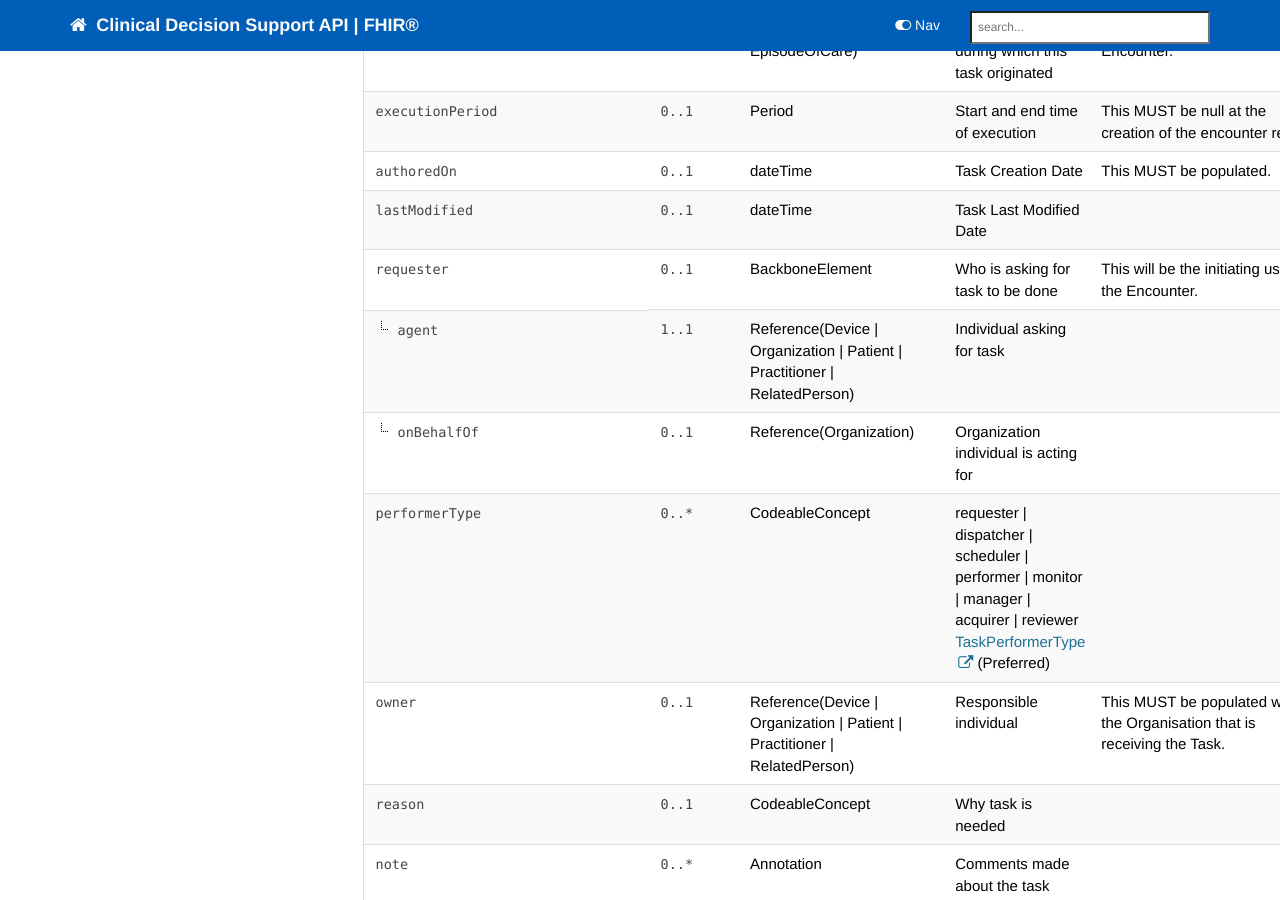
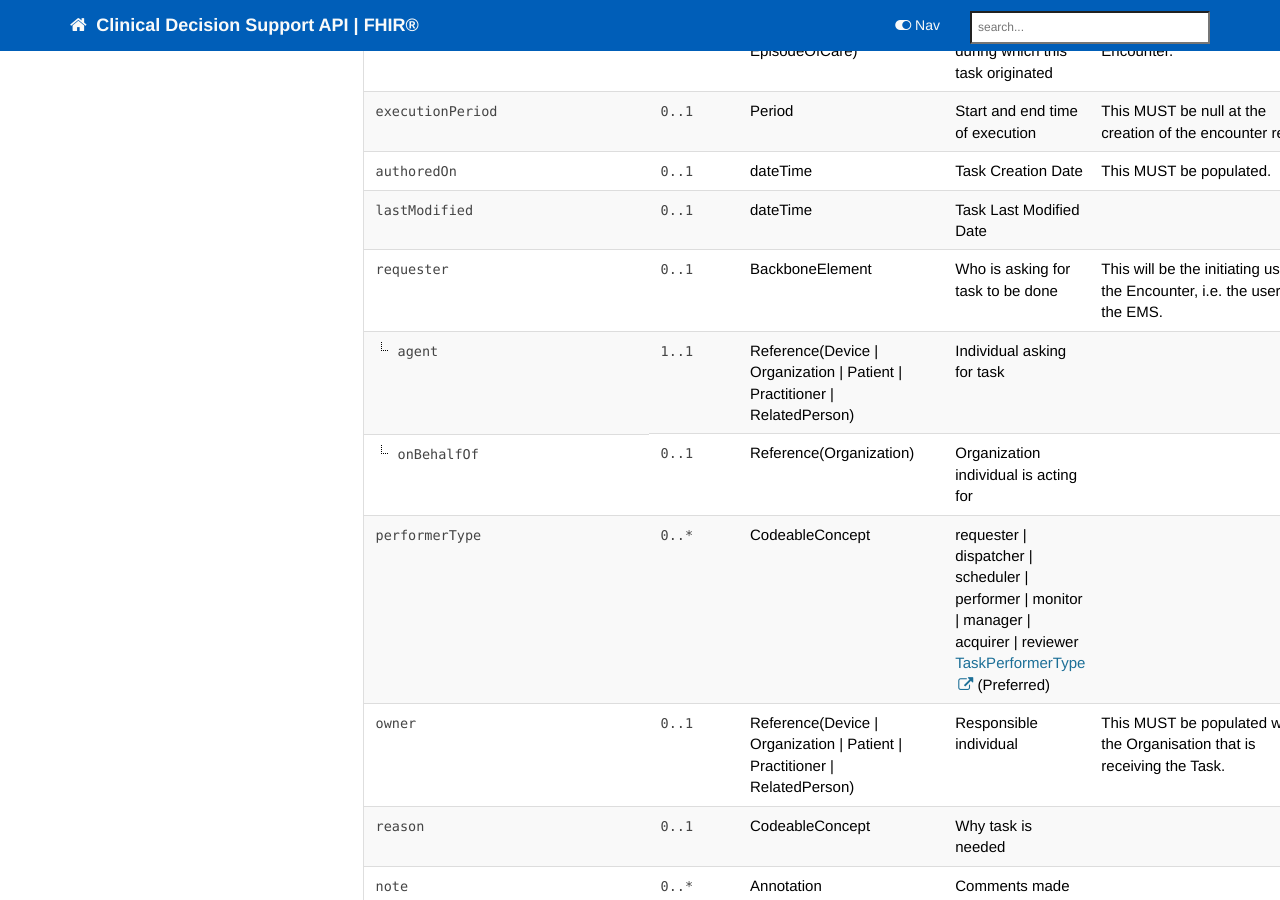
Before and after one commit to nhsconnect/FHIR-CDS, a Jekyll site: the page built from pages/explore/api_task.md, in a window 1280 px wide and 900 px high, scrolled down 2382 px. Built offline with Jekyll 4.4.1, drawn with Linux system fonts in a browser that asks for light colours; nearby versions of some CDN libraries; comment, search, counter and statistics services are not loaded.

Commit message:
Update api_task.md

```diff
--- a/pages/explore/api_task.md
+++ b/pages/explore/api_task.md
@@ -241,7 +241,7 @@ Detailed implementation guidance for an `Task` resource in the CDS context is gi
     <td><code>0..1</code></td>
     <td>BackboneElement</td>
     <td>Who is asking for task to be done</td>
-<td>This will be the initiating user of the Encounter.</td>
+<td>This will be the initiating user of the Encounter, i.e. the user of the EMS.</td>
 </tr>
 <tr>
   <td class="sub"><code>agent</code></td>
```
